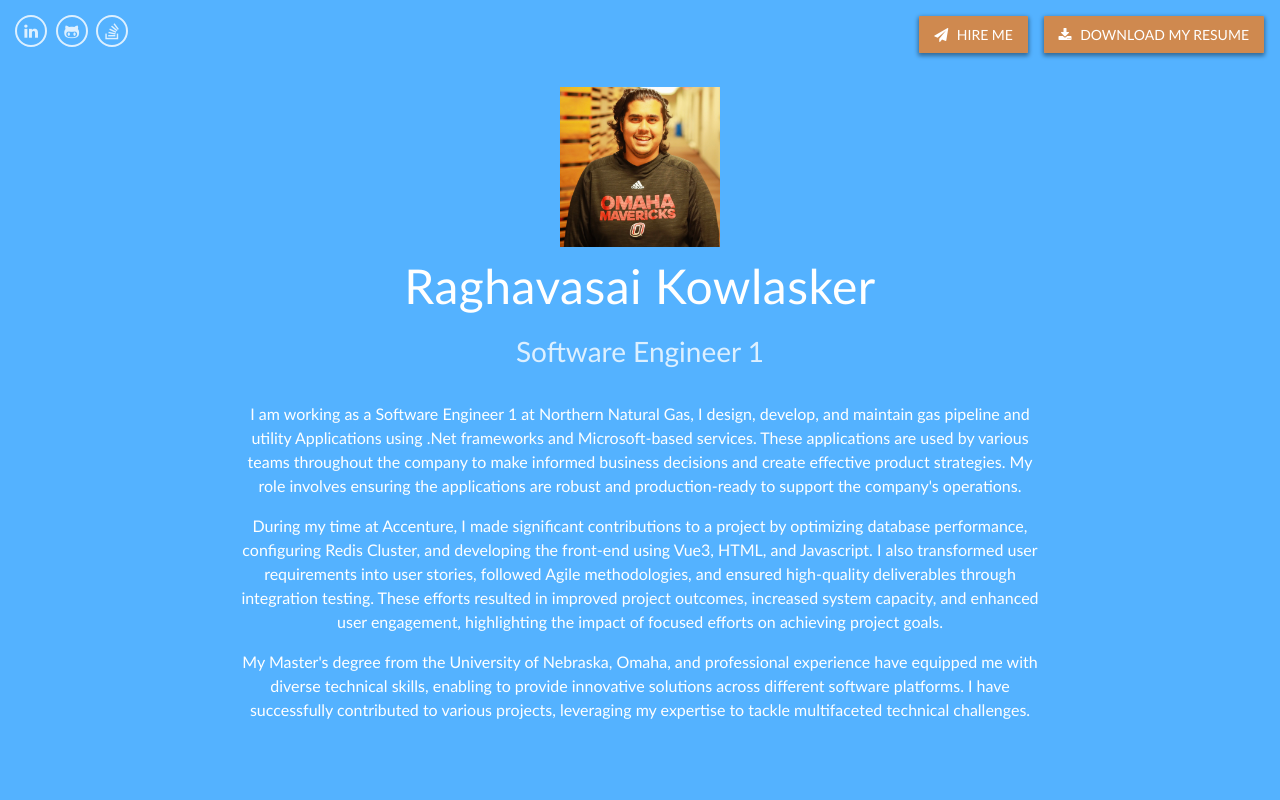
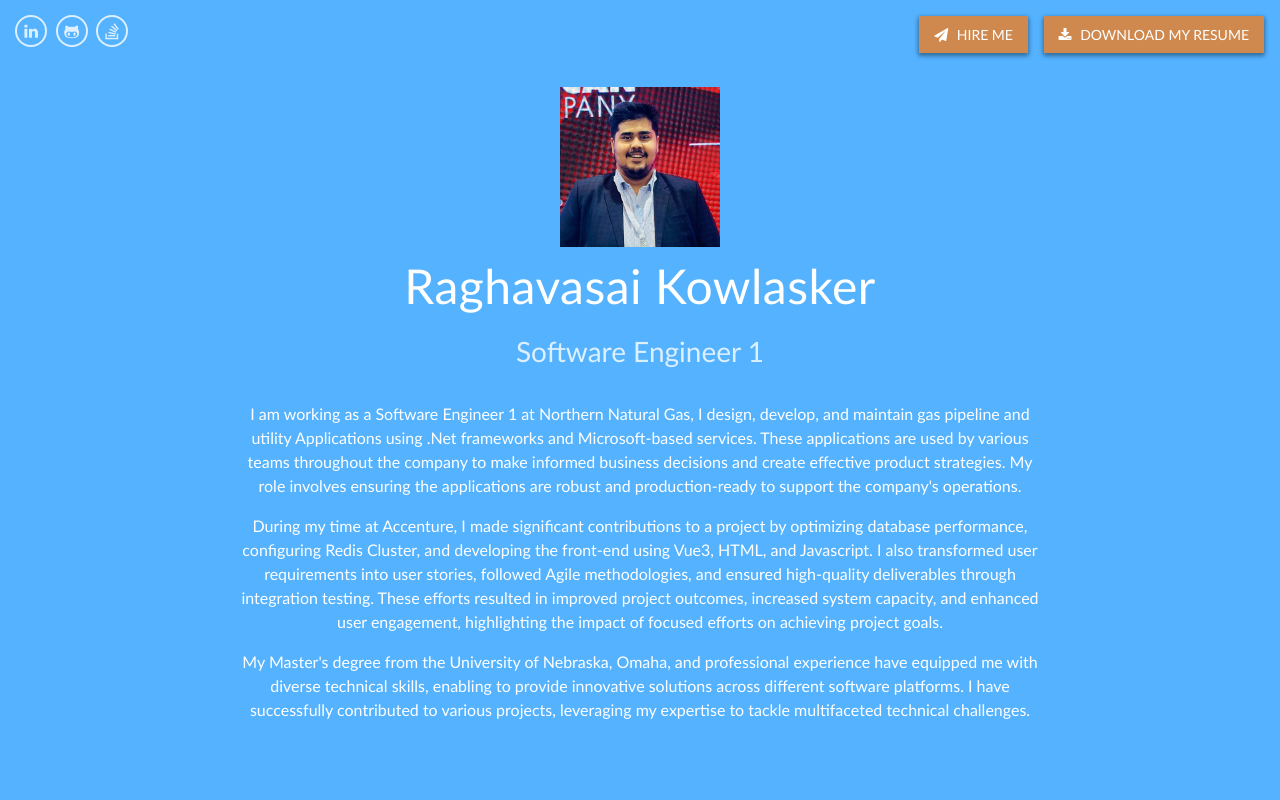
Before and after one commit to raghavasai106/portfolio, a plain HTML site: page index.html in a window 1280 px wide. Shown: the top 800 px of the page. Drawn offline with Linux system fonts and the light colour scheme.

Commit message:
final update of resume and dp
I updated resume and dp. took a long due to s3 buckets login issue.

```diff
--- a/index.html
+++ b/index.html
@@ -7,8 +7,8 @@
     <meta http-equiv="X-UA-Compatible" content="IE=edge">
     <meta name="viewport" content="width=device-width, initial-scale=1.0">
     <meta name="description" content="Software Engineer 1 at MidAmerican Energy" >
-    <meta property="og:image" content="https://raghavasaik.s3.us-east-2.amazonaws.com/PortfolioFiles/IMG_1100.jpeg">
-    <meta property="og:image:secure" content="https://raghavasaik.s3.us-east-2.amazonaws.com/PortfolioFiles/IMG_1100.jpeg">
+    <meta property="og:image" content="https://raghavasaik.s3.us-east-2.amazonaws.com/PortfolioFiles/suits.jpeg">
+    <meta property="og:image:secure" content="https://raghavasaik.s3.us-east-2.amazonaws.com/PortfolioFiles/suits.jpeg">
     <meta name="author" content="Raghavasai Kowlasker">
     <link rel="shortcut icon" href="logofavicon.ico">
     <link href='https://fonts.googleapis.com/css?family=Roboto:400,500,400italic,300italic,300,500italic,700,700italic,900,900italic' rel='stylesheet' type='text/css'>
@@ -43,7 +43,7 @@
 
         <div class="intro">
             <div class="container text-center">
-                 <img class="profile-image" src="assets/images/DP.jpeg" alt="">
+                 <img class="profile-image" src="assets/images/suits.jpeg" alt="">
                 <h1 class="name">Raghavasai Kowlasker</h1>
                 <div class="title">Software Engineer 1 </div>
                 <div class="profile">
@@ -448,7 +448,7 @@
         <section id="contact-section" class="contact-section section">
             <h2 class="section-title">Get in Touch</h2>
             <div class="intro">
-                <img class="profile-image" src="assets/images/DP.jpeg" alt="">
+                <img class="profile-image" src="assets/images/suits.jpeg" alt="">
                 <div class="dialog">
                     <p>Drop me a line at <a href="mailto:kowlasker.raghavasai@gmail.com">kowlaskerraghavasai@gmail.com</a> or call me at <a href="tel:5313895243">531 389 5243</a></p>
                     <ul class="social list-inline">
```
Also changed, not shown: assets/images/Dppppp.jpeg (added), assets/images/suits.jpeg (added), 4 other files.
